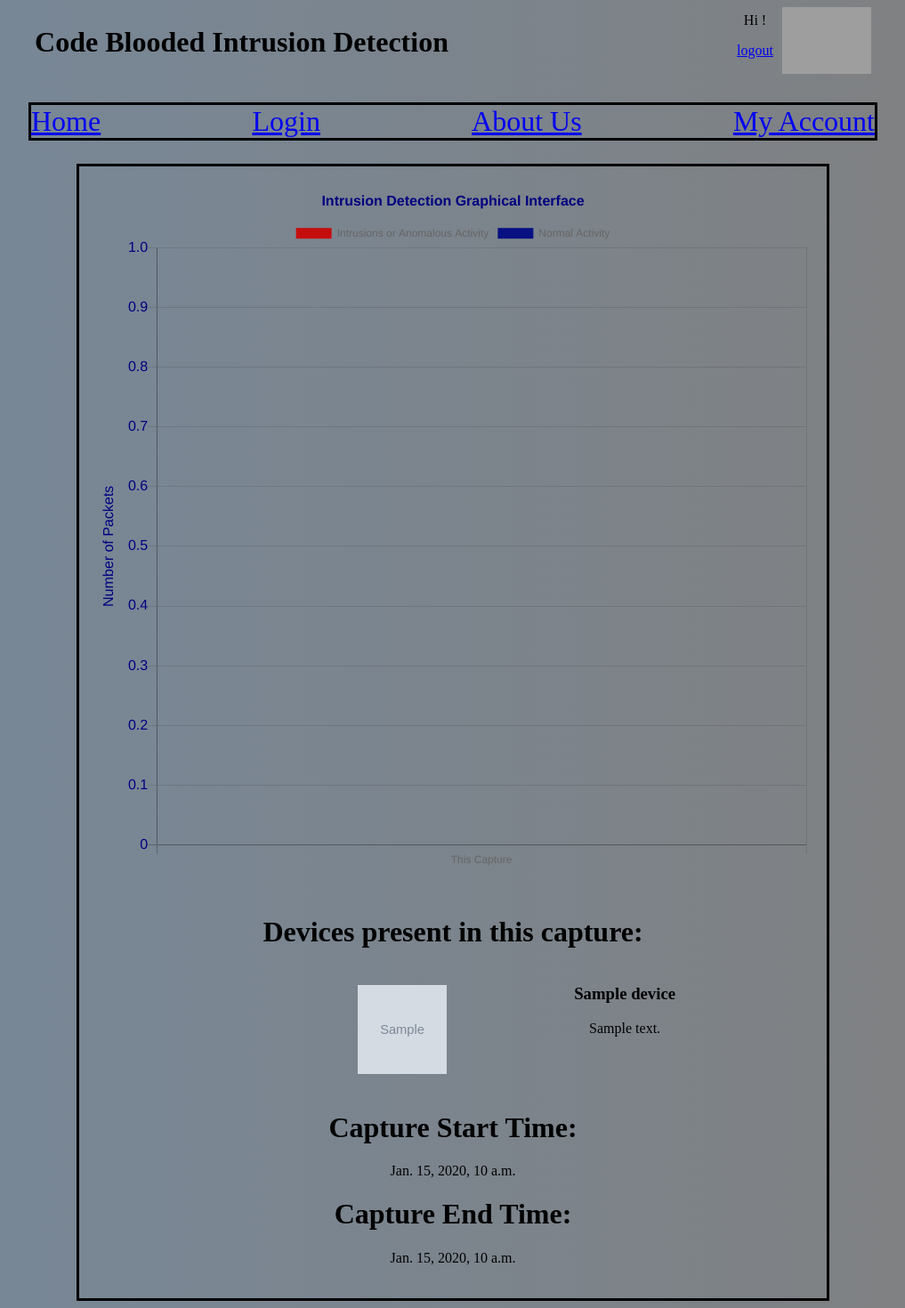
After one commit to joshuaspring9/iot-web-platform, a Django app: template dashboard/templates/dashboard/datafile.html in a window 1280 px wide. The commit adds this page. Shown: the whole page at 89% size, without its empty margins (131-1148 px from the left). Run offline with Django 3.2, Linux system fonts and the light colour scheme; the template is opened without the code that fills it: most values are stand-ins (such as "Sample title", 1, 10 or a date in 2020); grey boxes marked "Sample" are stand-in pictures; some libraries are stand-ins or nearby versions; grey boxes are pictures that could not be loaded.

Commit message:
Split capture list/details into separate templates

```diff
--- /dev/null
+++ b/dashboard/templates/dashboard/datafile.html
@@ -0,0 +1,203 @@
+{% extends 'dashboard/base.html' %}
+{% load static account %}
+
+{% block title %}Data File Details{% endblock %}
+
+{% block header %}
+<script type="text/javascript">
+    var labelNum = [];
+    var arr = [];
+    var index =0;
+    //with debug on, this has no args
+    function Upload(arg) {
+        //debug only
+       //var fileUpload = document.getElementById("fileUpload");
+        document.getElementById("loginMessage").innerText = "";
+       // var fileUpload = arg;
+
+        // var p = document.createTextNode(arg);
+        // var dvCSV = document.getElementById("dvCSV");
+        // dvCSV.innerHTML = "";
+        // dvCSV.appendChild(p);
+        arr[index] = (arg.match(/1/g) || []).length;
+        labelNum[index] = "";
+        index++;
+        arr[index] = (arg.match(/0/g) || []).length;
+        labelNum[index] = "";
+        writeGraph(arr,labelNum);
+
+    }
+
+</script>
+
+<link rel = "stylesheet" href="{% static 'pages/lstyle.css' %}">
+<style>
+  .image{
+  display: block;
+  margin-left: auto;
+  margin-right: auto;
+  width: 100px;
+  height: 100px;
+  padding: 20px;
+}
+
+.device{
+  display: flex;
+  flex-direction: row;
+  max-width: 500px;
+}
+.yellow {
+  color:yellow;
+}
+</style>
+{% endblock %}
+
+{% block content %}
+<div id = "header" align = "center">
+    <div class="title">
+        <h1>Code Blooded Intrusion Detection </h1>
+        <div class="profile-container">
+            <div class="username">
+                Hi {% user_display user %}!
+                <p><a href="{% url 'account_logout' %}">logout</a></p>
+            </div>
+            <div>
+                {% if user.profile %}
+                    {% if user.profile.has_profile_image %}
+                        <img class="profile-pic" src="{{ user.profile.profile_image.url }}" />
+                    {% elif user.profile.has_avatar_url %}
+                        <img class="profile-pic" src="{{ user.profile.avatar_url }}" />
+                    {% endif %}
+                {% else %}
+                    <img class="profile-pic" src="{% static 'pages/generic_user.png' %}" />
+                {% endif %}
+            </div>
+        </div>
+    </div>
+    {% include 'pages/topbar.html' %}
+<div id = "paragraph" align="center">
+    {% if processed is not None and processed == False %}
+      <h1 class="yellow">This data capture has not been processed yet.  Please check back again later.</h1><hr />
+    {% endif %}
+
+
+
+    <div id="loginMessage"></div>
+    <!-- Debug only, manually upload files through webpage with this
+    <input type="file" id="fileUpload" />
+    <input type="button" id="upload" value="Upload" onclick="Upload()" />
+    <hr />-->
+    <div id="dvCSV">
+    </div>
+    <script src="https://cdnjs.cloudflare.com/ajax/libs/Chart.js/2.7.2/Chart.min.js">
+    </script>
+    <canvas id="myChart" width="20" height="20"></canvas>
+    <!--<img src="{% static 'pages/construction.png' %}"/> -->
+
+
+    {% if devices_captured %}
+      <h1>Devices present in this capture:</h1>
+      {% for device in devices_captured.all %}
+      <div class="device">
+        {% if device.image %}
+          <img class="image" src="{{device.image.url}}" />
+        {% else %}
+        <img class="image" src="{% static 'dashboard/generic_device.png' %}" />
+        {% endif %}
+        <div class="text">
+          <h3>{{device.name}}</h3>
+          <p>{{device.description}}</p>
+        </div>
+      </div>
+      {% endfor %}
+    {% endif %}
+
+      <h1>Capture Start Time:</h1>
+        <p>{% if start_time %}
+          {{start_time}}
+        {% else %}
+          Unavailable
+        {% endif %}</p>
+
+        <h1>Capture End Time:</h1>
+        <p>{% if end_time %}
+          {{end_time}}
+        {% else %}
+          Unavailable
+        {% endif %}</p>
+
+
+</div>
+</div>
+
+<script>
+
+    function writeGraph(arr,labelNum){
+    var ctx = document.getElementById("myChart").getContext('2d');
+    var myChart = new Chart(ctx, {
+      type: 'bar',
+      data: {
+    labels: ["This Capture"],
+    datasets: [{
+      label: 'Intrusions or Anomalous Activity',
+      data: [arr[0]],
+      backgroundColor: 'rgb(198, 13, 13)',
+
+    }, {
+      label: 'Normal Activity',
+      data: [arr[1]],
+      backgroundColor: 'rgb(7, 17, 130)',
+
+    }]
+
+      },
+      options: {
+        title: {
+          display: true,
+          text: 'Intrusion Detection Graphical Interface',
+          fontSize: 16,
+          fontColor: '#000080',
+        },
+      scales: {
+
+      xAxes: [{
+        scaleLabel: {
+         display: true,
+         labelString: '',
+         fontSize: 16,
+         fontColor: '#000080',
+       }
+     }, {
+        display: false,
+        ticks: {
+          fontSize: 16,
+          fontColor: '#000080',
+          autoSkip: false,
+            max: 4,
+        }
+      }],
+      yAxes: [{
+        scaleLabel: {
+         display: true,
+         labelString: 'Number of Packets',
+         fontSize: 16,
+         fontColor: '#000080',
+       },
+        ticks: {
+        fontSize: 16,
+        fontColor: '#000080',
+        beginAtZero:true
+        }
+      }]
+    }
+      }
+    });
+    }
+    {% if contents %}
+      Upload("{{contents}}")
+    {% endif %}
+
+  </script>
+
+
+ {% endblock %}
--- a/dashboard/views.py
+++ b/dashboard/views.py
@@ -74,7 +74,7 @@ def dashboard(request, data_file_id):
 
         dic['contents'] = contents
 
-    return render(request, 'dashboard/home.html', dic)
+    return render(request, 'dashboard/datafile.html', dic)
 
 @login_required
 def dashboard_list(request):
```
Also changed, not shown: dashboard/templates/dashboard/home.html (+1 -143 lines).
